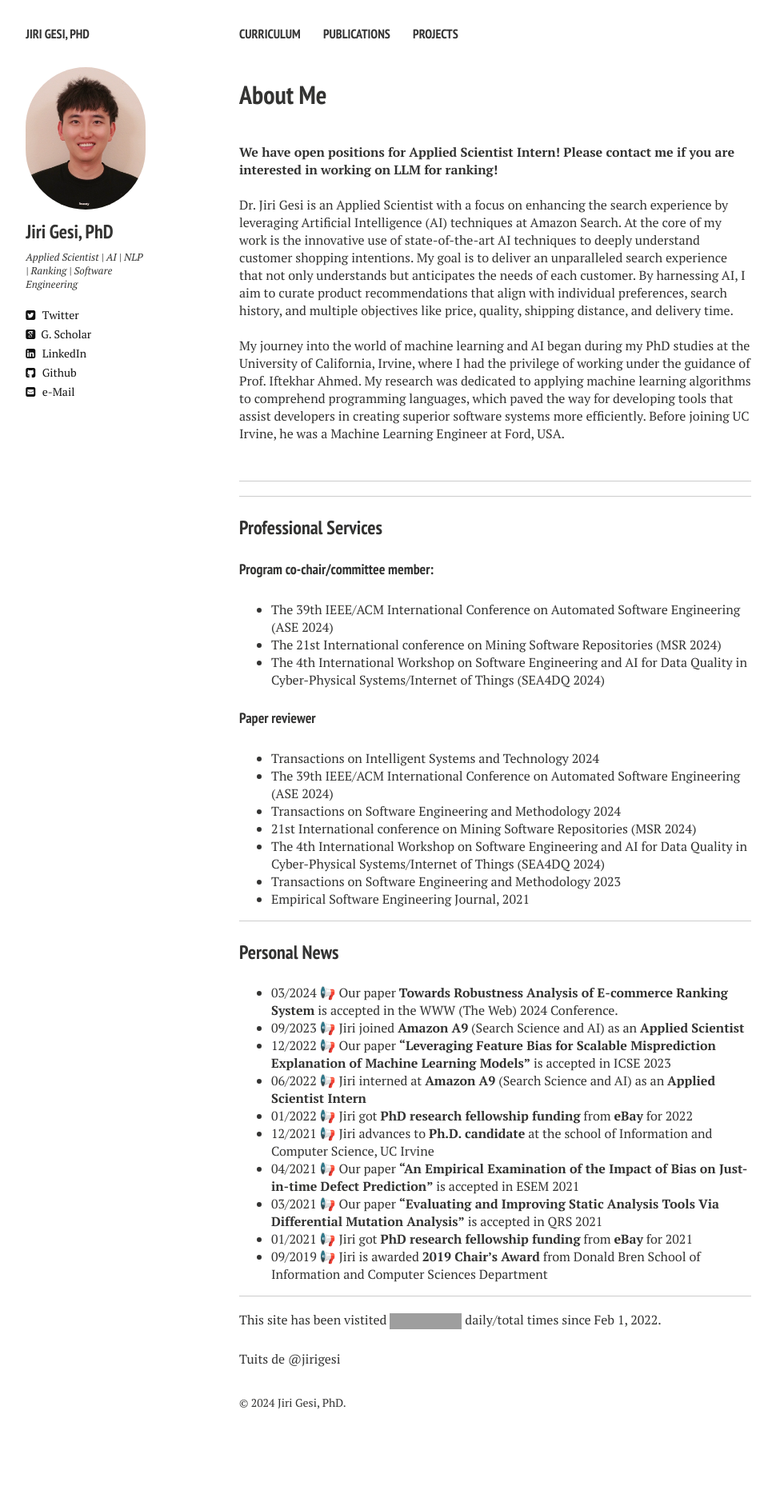
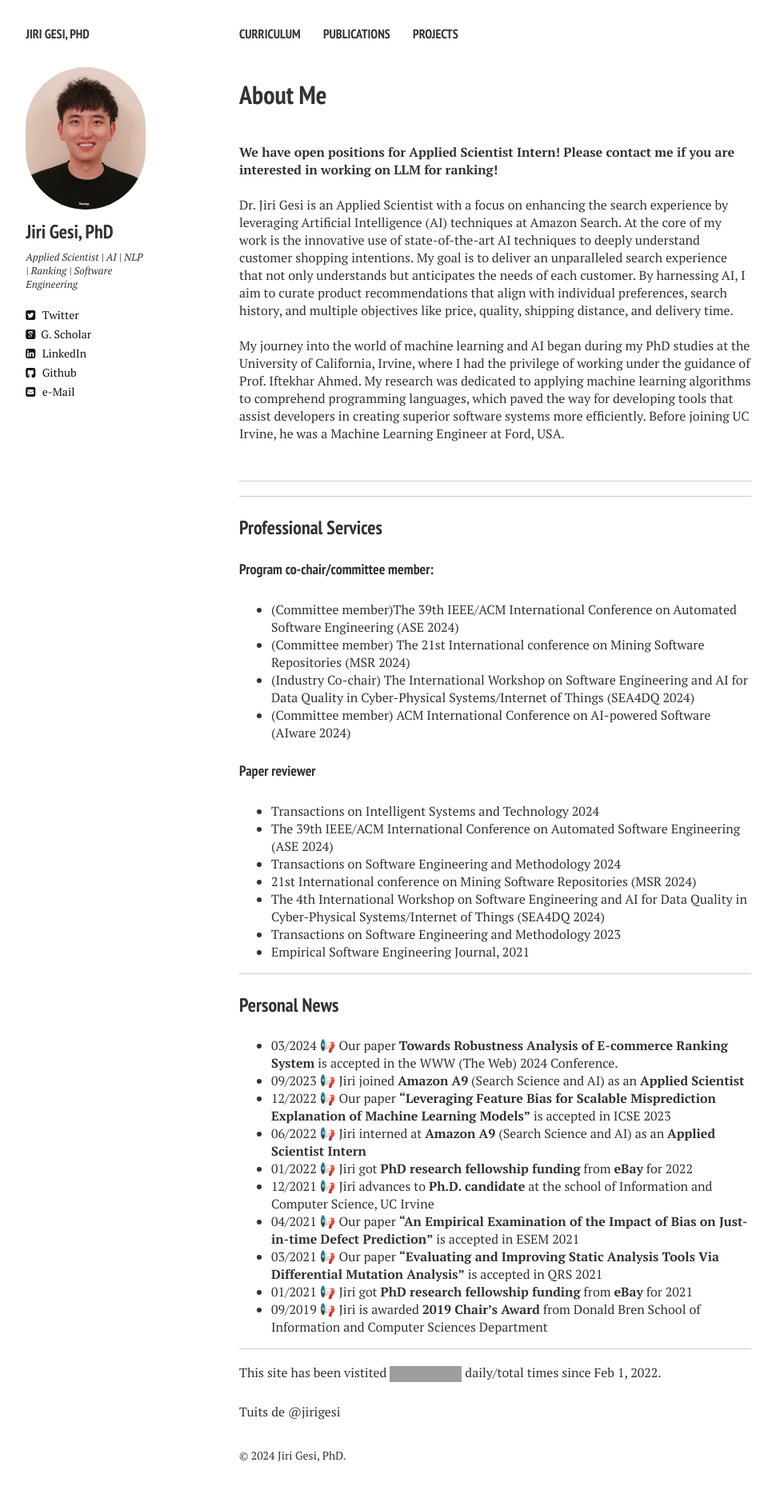
Before and after one commit to Jirigesi/Jirigesi.github.io, a Jekyll site: the page built from index.md, in a window 1280 px wide. Shown: the whole page at 80% size, without its empty margins (21-991 px from the left). Built offline with Jekyll 4.4.1, drawn with Linux system fonts in a browser that asks for light colours; nearby versions of some CDN libraries; comment, search, counter and statistics services are not loaded; before the commit the page ends 1812 px from its top, so only the background shows below that; grey boxes are pictures that could not be loaded.

Commit message:
Update index.md

```diff
--- a/index.md
+++ b/index.md
@@ -29,9 +29,10 @@ My journey into the world of machine learning and AI began during my PhD studies
 ### Professional Services
 
 #### Program co-chair/committee member:
-- The 39th IEEE/ACM International Conference on Automated Software Engineering (ASE 2024)
-- The 21st International conference on Mining Software Repositories (MSR 2024)
-- The 4th International Workshop on Software Engineering and AI for Data Quality in Cyber-Physical Systems/Internet of Things (SEA4DQ 2024)
+- (Committee member)The 39th IEEE/ACM International Conference on Automated Software Engineering (ASE 2024)
+- (Committee member) The 21st International conference on Mining Software Repositories (MSR 2024)
+- (Industry Co-chair) The International Workshop on Software Engineering and AI for Data Quality in Cyber-Physical Systems/Internet of Things (SEA4DQ 2024)
+- (Committee member) ACM International Conference on AI-powered Software (AIware 2024)
 
 #### Paper reviewer
 
```
